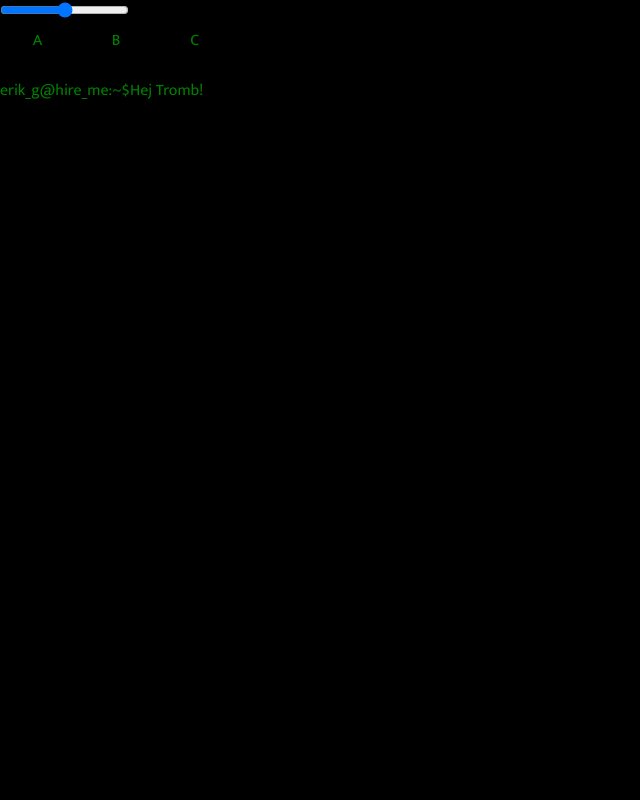
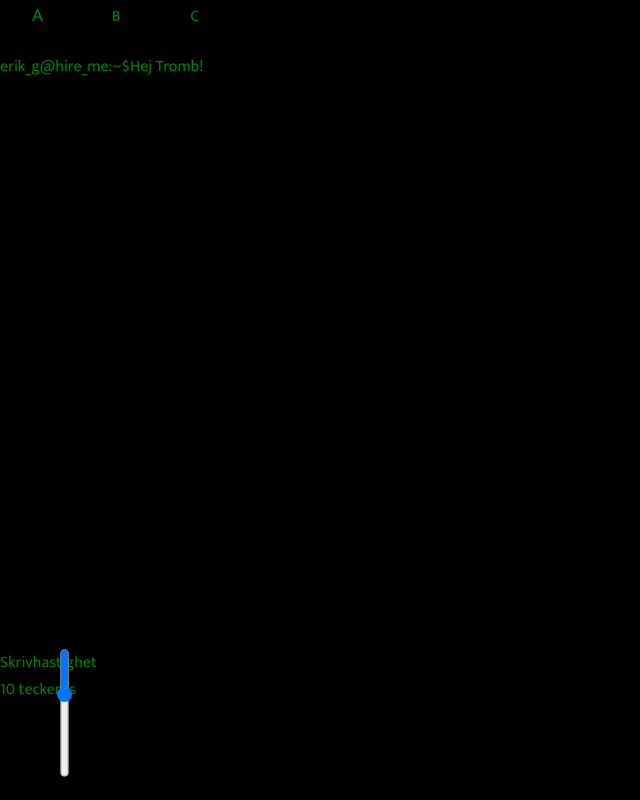
Before and after one commit to grunmurstraumr/grunmurstraumr.github.io, a plain HTML site: page main_new.html in a window 1280 px wide. Shown: the whole page, without its empty margins (0-640 px from the left). Drawn offline with Linux system fonts and the light colour scheme.

Commit message:
Some small changes

```diff
--- a/js/main_new.js
+++ b/js/main_new.js
@@ -20,7 +20,7 @@ class Output{
         this.interval;
         this.writing = false;
         this.max_queue = max_queue;
-        this.speed_modifier = 1;
+        this.speed_modifier = 100;
         // this.classes contains two types of classes. One to be used on html element when writing and the other set when
         // not writing. At least on element is necessary in the array in order to not require checks before add or removing
         // from the classlist during/after writing
@@ -123,7 +123,7 @@ class Output{
                 }, 1000); //end timeout
                 }
             }
-        }, text_speed*this.speed_modifier); // end interval
+        }, this.speed_modifier); // end interval
     } //end method _inner_write
 
     write(text, text_speed){
@@ -185,7 +185,7 @@ function assign_listeners(){
 
     document.querySelector('#typing_speed_control').addEventListener('change', event =>{
         output.typing_speed = event.target.value;
-        console.log(event.target.value);
+        document.querySelector('#typing_speed_display').innerHTML = (1000/event.target.value).toFixed(2);
     })
 
 }
--- a/main_new.html
+++ b/main_new.html
@@ -9,7 +9,9 @@
     </head>
     <body>
         <div id="typing_speed_control_container">
-            <input type="range" min="0" max="100" value="50" id="typing_speed_control">
+            <label for="typing_speed_control">Skrivhastighet</label>
+            <p id="typing_speed_display">10</p>
+            <input type="range" min="0" max="300" value="100" id="typing_speed_control">
         </div>
         <div class="terminal_window">
             <a id="a" class="section_select">A</a>
--- a/styles/main_new.scss
+++ b/styles/main_new.scss
@@ -52,3 +52,15 @@ a{
     text-decoration: underline;
     animation: 1s blinking_underline 1 ease-in-out;
 }
+#typing_speed_control_container{
+    position: fixed;
+    bottom: 70px;
+}
+#typing_speed_display{
+    &::after{
+        content:" tecken/s";
+    }
+}
+#typing_speed_control{
+    transform: rotate(90deg);
+}
```
Also changed, not shown: styles/main_new.css, 4 other files.
